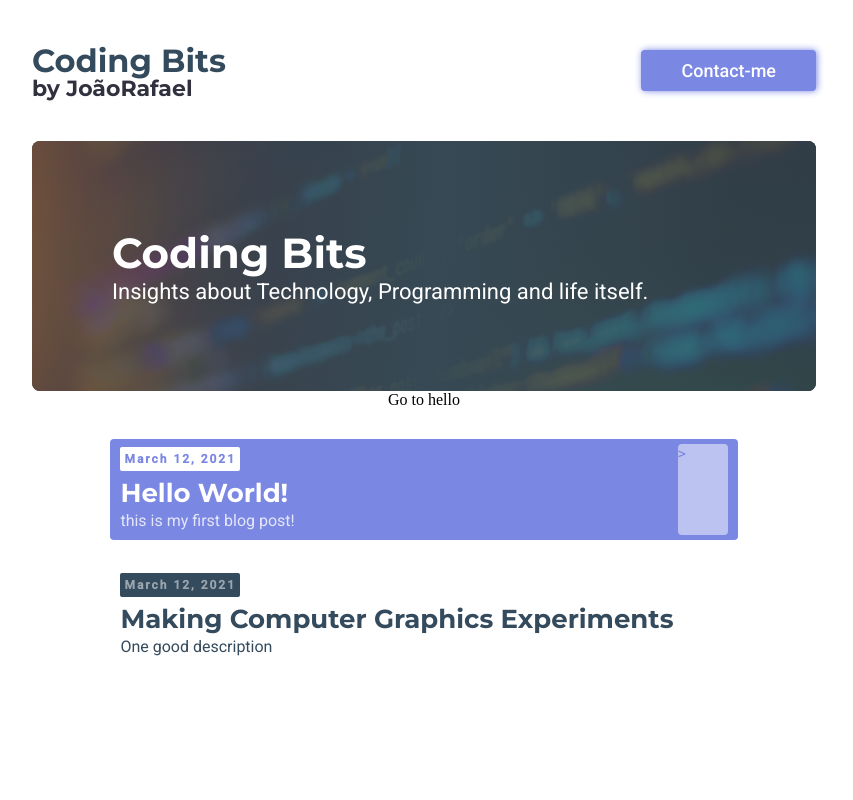
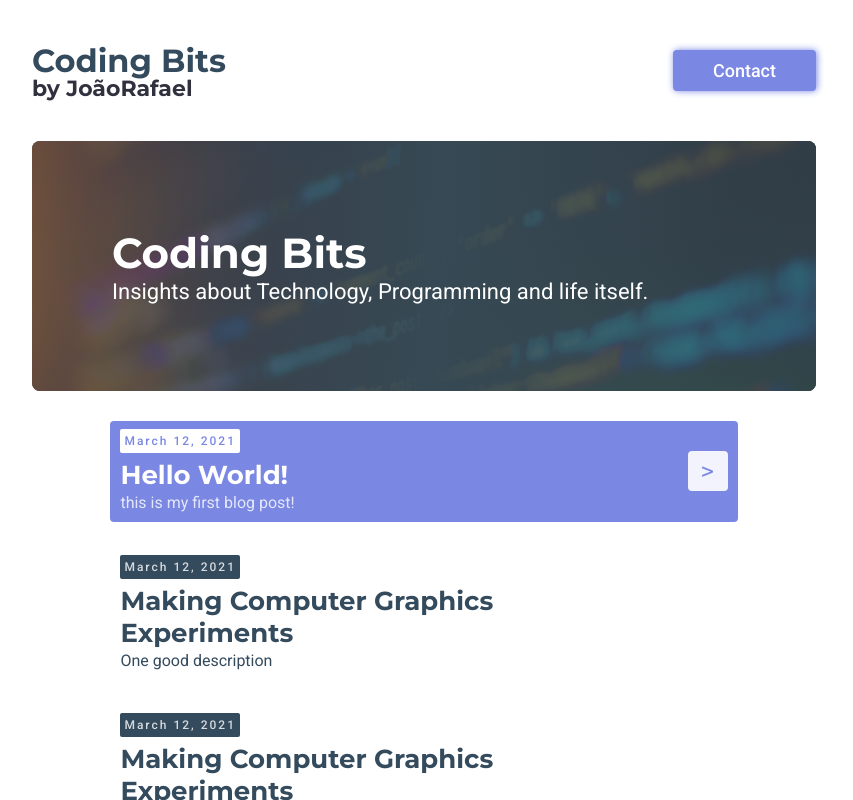
Before and after one commit to joao-rafael/blog, a Next.js app: page / in a window 1280 px wide. In both pictures the pointer is over the element 640 px from the left and 489 px from the top of the page. Shown: the top 800 px of the page, without its empty margins (216-1069 px from the left). Built offline with nearby package versions, Linux system fonts and the light colour scheme.

Commit message:
feat(button): fixed typo

```diff
--- a/components/Header.js
+++ b/components/Header.js
@@ -13,7 +13,7 @@ const Header = () => {
                 </Link>
             </div>
             <button className={styles.btn}>
-                Contact-me
+                Contact
             </button>
         </header>
     )
--- a/pages/index.js
+++ b/pages/index.js
@@ -1,11 +1,11 @@
 import matter from 'gray-matter';
 import Head from 'next/head'
 import Card from '../components/Card';
-import Link from 'next/link'
+// import fs from 'fs';
 import path from 'path';
 import styles from '../styles/Layout.module.scss'
 
-export default function Home({ posts }) {
+export default function Home({ postData }) {
   return (
     <div>
       <Head>
@@ -24,13 +24,12 @@ export default function Home({ posts }) {
             <img src="./images/bg.png" alt="Background" />
           </picture>
         </div>
-        <Link href='/hello'>
-          <a>
-                        Go to hello
-          </a>
-        </Link>
         <section className={styles.postlist}>
           <Card title='Hello World!' date='March 12, 2021' description='this is my first blog post!' link='/hello'>
+          </Card>
+          <Card title='Making Computer Graphics Experiments' date='March 12, 2021' description='One good description' link='/hello'>
+          </Card>
+          <Card title='Making Computer Graphics Experiments' date='March 12, 2021' description='One good description' link='/hello'>
           </Card>
           <Card title='Making Computer Graphics Experiments' date='March 12, 2021' description='One good description' link='/hello'>
           </Card>
@@ -42,22 +41,26 @@ export default function Home({ posts }) {
   );
 }
 
+
+
 /*
-export const getStaticProps = async () => {
+ {
+
+  export const getStaticProps = async () => {
   console.log('executed');
   const files = await fs.readdirSync('posts');
-  const markdown = fs.readFileSync(path.join('posts', slug + '.md')).toString();
+  const data = [];
+  files.map(file => {
+    const markdown = fs.readFileSync(file.toString());
+  })
   const parsedMarkdown = matter(markdown);
   const data = parsedMarkdown.data;
   console.log('files: ' + files);
   return {
     props: {
-      posts: files.map(fileName => fileName.replace('.md', ''))
+      postData: files.map(fileName => fileName.replace('.md', ''))
     }
   }
-}
-
- {
             posts.map(slug => {
               console.log(posts.length);
 
--- a/styles/Card.module.scss
+++ b/styles/Card.module.scss
@@ -13,10 +13,10 @@
         font-family: $roboto;
         letter-spacing: 2px;
         font-size: 12px;
-        color: rgba($color10, 0.5);
+        color: rgba($color10, 0.8);
         background-color: $color20;
         padding: 5px 4px;
-        font-weight: bold;
+        font-weight: 500;
         border-radius: 2px;
     }
 
@@ -26,6 +26,7 @@
         font-weight: bold;
         font-size: 26px;
         color: $color20;
+        margin-right: 60px;
     }
 
     .text {
@@ -61,14 +62,18 @@
             position: absolute;
             color: $color21;
             content: '>';
+            font-size: 24px;
+            display: flex;
+            justify-content: center;
+            align-items: center;
             border-radius: 4px;
-            width: 50px;
-            height: 90%;
-            top: 5%;
+            width: 40px;
+            height: 40%;
+            top: 30%;
             right: 10px;
-            bottom:  5%;
-            font-family: $roboto;
-            background-color: rgba($color10, 0.5);
+            bottom:  30%;
+            font-family: $montserrat;
+            background-color: rgba($color10, 0.9);
         }
     }
 
--- a/styles/Layout.module.scss
+++ b/styles/Layout.module.scss
@@ -1,5 +1,6 @@
 @import './typography.scss';
 @import './colors.scss';
+
 
 .welcome {
     position: relative;
@@ -115,6 +116,7 @@
 .postlist {
     margin-top: 30px;
     width: 80%;
+    max-width: 700px;
 }
 
 .code {
```
